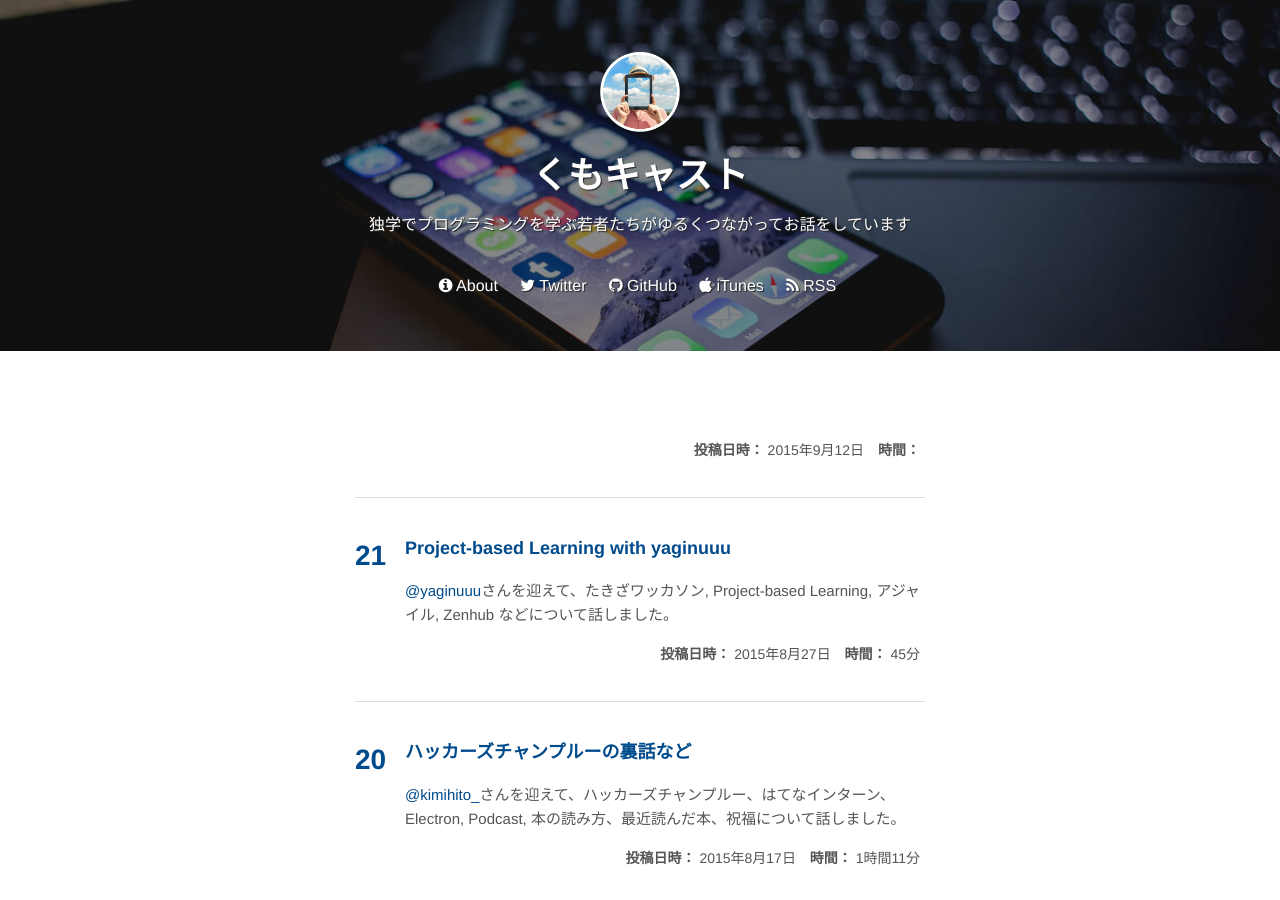
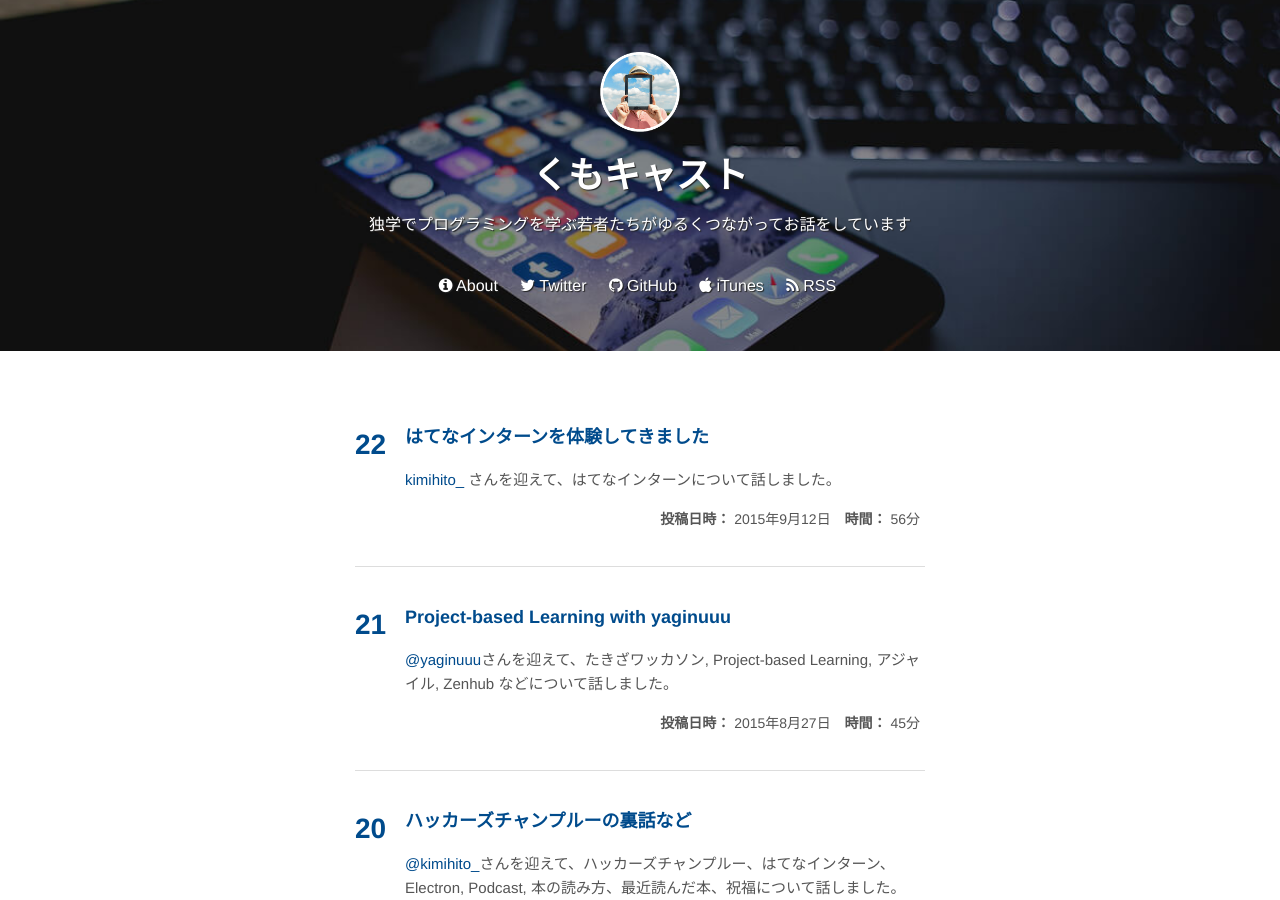
Before and after one commit to kumocast/kumocast.github.io, a Jekyll site: the page built from index.html, in a window 1280 px wide and 900 px high. Built offline with Jekyll 4.4.1, drawn with Linux system fonts in a browser that asks for light colours; nearby versions of some CDN libraries; Markdown is read by kramdown in place of the engine named in the settings; some of the changed lines change nothing that is shown.

Commit message:
説明文を修正する

```diff
--- a/_posts/2015-09-12-hatena-intern-report.md
+++ b/_posts/2015-09-12-hatena-intern-report.md
@@ -5,7 +5,7 @@ date: 2015-09-12 00:00:00
 duration: 56分
 members: ['kimihito_', 'gaaamii', 'karur4n']
 audio: http://kumocast.jp/audios/22.mp3
-description: [stfuawsc(@kimihito_)さん | Twitter](https://twitter.com/kimihito_)さんを迎えて、はてなインターンについて話しました。
+description: <a href="https://twitter.com/kimihito_">kimihito_</a> さんを迎えて、はてなインターンについて話しました。
 number: 22
 ---
 
```
